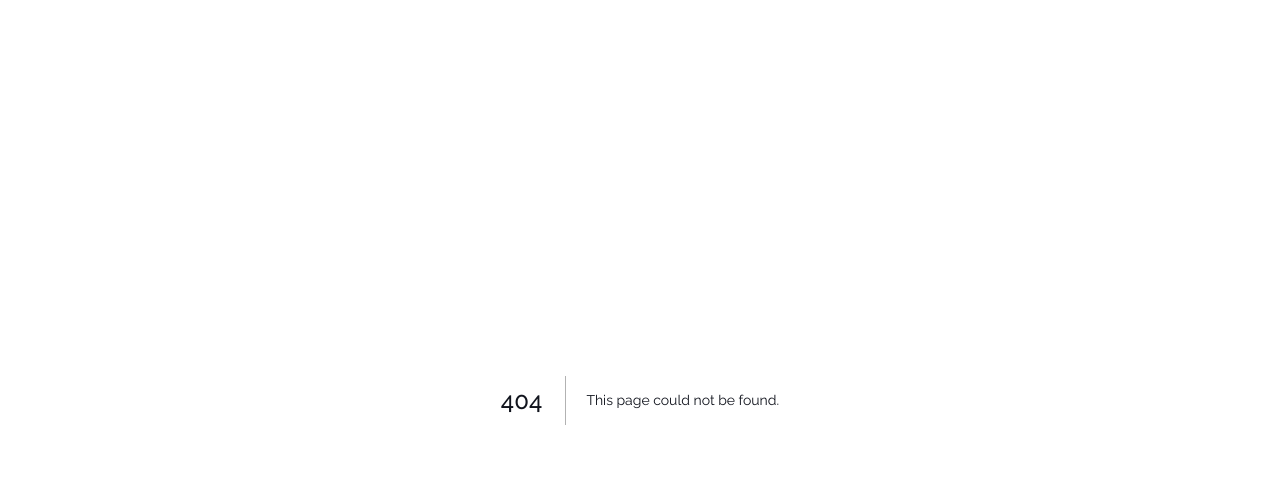
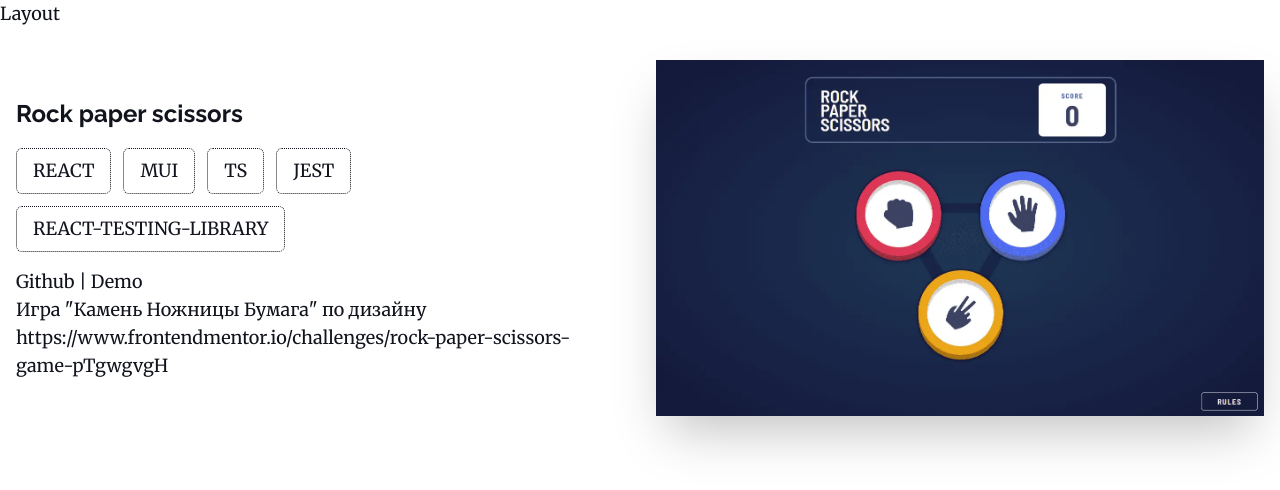
Before and after one commit to DenKuznets/portfolio-2, a Next.js app: page /projects/1 in a window 1280 px wide. Before the commit this address had no page. Shown: the top 490 px of the page. Built offline with nearby package versions, Linux system fonts and the light colour scheme.

Commit message:
description added to sectoin

```diff
--- /dev/null
+++ b/app/projects/[id]/page.tsx
@@ -0,0 +1,8 @@
+import Section from "@/components/Section/Section"
+
+
+const Project = ({ params }: { params: { id: string } }) => {
+    return <Section description={true} projectId={parseInt(params.id)} />;
+};
+
+export default Project
--- a/app/projects/layout.tsx
+++ b/app/projects/layout.tsx
@@ -1,18 +1,10 @@
-import { techList } from '@/utils/projects';
-import Link from 'next/link';
+
 import { ReactNode } from 'react';
 
 const ProjectsLayout = ({ children }: { children: ReactNode }) => {
     return (
         <>
-            <ul>
-                {Object.values(techList).map((value) => (
-                    <li key={value}>
-                        <Link href={`/projects/react`} />
-                        {value}
-                    </li>
-                ))}
-            </ul>
+            layout
             {children}
         </>
     );
--- a/app/projects/page.tsx
+++ b/app/projects/page.tsx
@@ -1,17 +1,32 @@
 import { projects as projectsList } from '@/utils/projects';
 import ProjectCard from '@/components/ProjectCard/ProjectCard';
-import ProjectsLayout from './layout';
+import { techList } from '@/utils/projects';
+import Link from 'next/link';
 
-const ProjectsPage = ({ params }) => {
+const ProjectsPage = () => {
     return (
-        <ProjectsLayout>
+        <>
+            <ul>
+                {Object.values(techList).map((value) => (
+                    <li key={value}>
+                        <Link href={`/projects/react`} />
+                        {value}
+                    </li>
+                ))}
+            </ul>
             <div className="flex flex-col gap-8">
-                {projectsList.map((proj) => (
-                    <ProjectCard key={proj.id} projectId={proj.id} />
+                {projectsList.map((project) => (
+                    <ProjectCard key={project.id} projectId={project.id} />
                 ))}
             </div>
-        </ProjectsLayout>
+        </>
     );
 };
 
 export default ProjectsPage;
+
+export async function generateStaticParams() {
+    return projectsList.map((project) => ({
+        id: project.id
+    }));
+}
--- a/components/Section/Section.tsx
+++ b/components/Section/Section.tsx
@@ -7,9 +7,10 @@ import Image from 'next/image';
 
 export interface SectionProps extends React.HTMLAttributes<HTMLDivElement> {
     projectId: number;
+    description?: boolean;
 }
 
-const Section = ({ className, projectId }: SectionProps) => {
+const Section = ({ className, projectId, description }: SectionProps) => {
     const project = getProject(projectId);
     return project ? (
         <div
@@ -39,12 +40,16 @@ const Section = ({ className, projectId }: SectionProps) => {
                 <Link className="text-sm sm:text-lg" href={project.demo}>
                     Demo
                 </Link>
+                {description ? (
+                    <div>{project.description}</div>
+                ) : (
                     <MyLink
                         href={`/projects/${projectId}`}
                         className="mt-4 mb-4 lg:mb-0 hover:outline-inherit"
                     >
                         {text.showmore}
                     </MyLink>
+                )}
             </div>
 
             <Link
```
Also changed, not shown: .eslintrc.json. Lines whose indentation alone changed are shown as unchanged.
